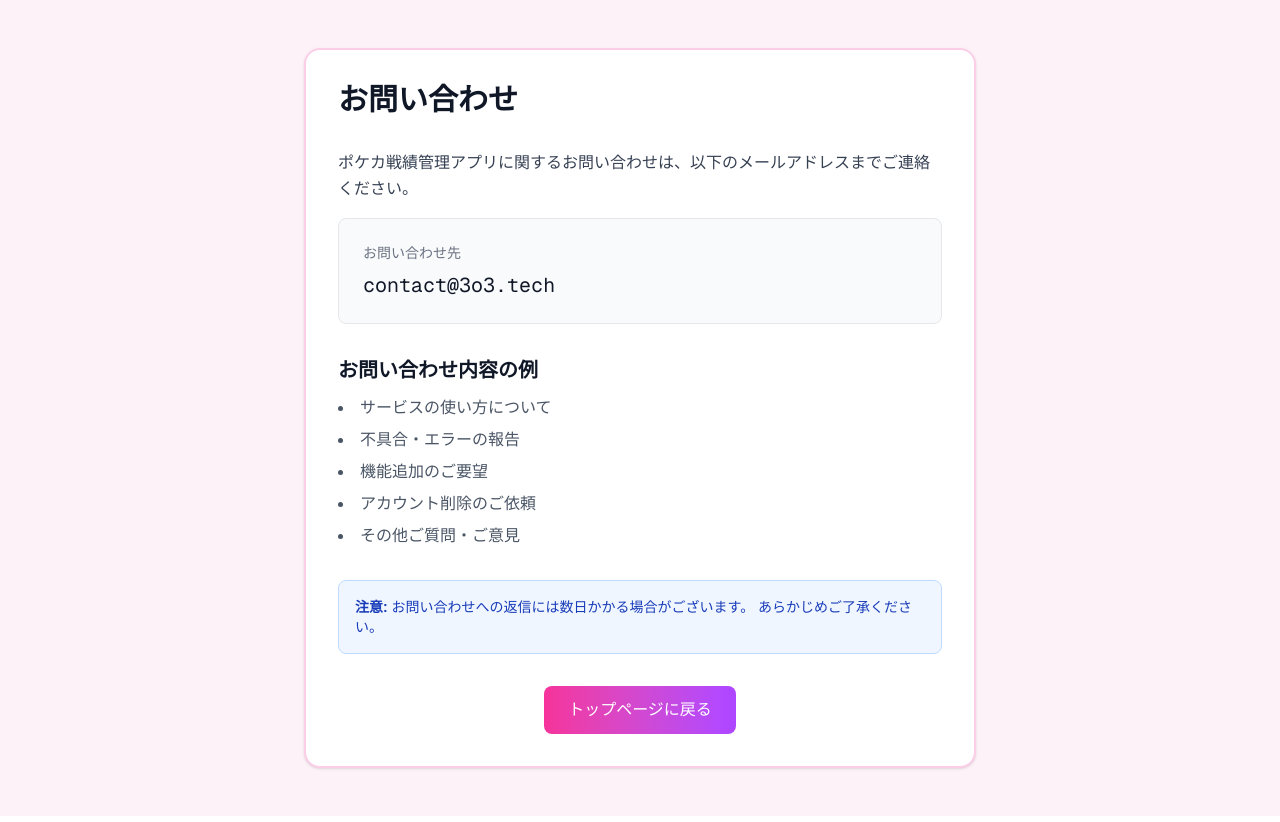
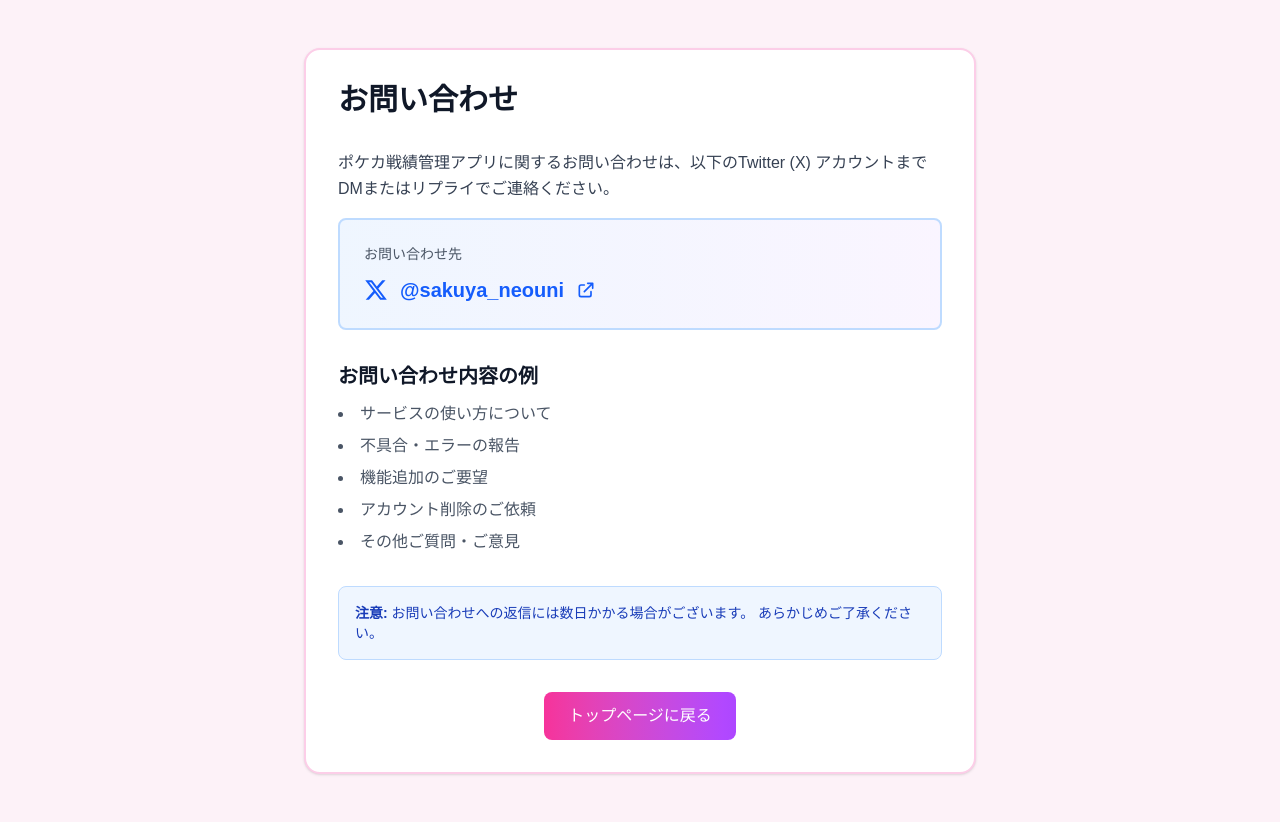
Before and after one commit to rmatsumoto3o3-blip/pokeka-app, a Next.js app: page /contact in a window 1280 px wide. Built offline with nearby package versions, Linux system fonts and the light colour scheme; no server answers.

Commit message:
feat: Update contact to Twitter/X link (@sakuya_neouni)

```diff
--- a/app/contact/page.tsx
+++ b/app/contact/page.tsx
@@ -29,14 +29,25 @@ export default function Contact() {
                 <div className="space-y-6 text-gray-700">
                     <section>
                         <p className="leading-relaxed mb-4">
-                            ポケカ戦績管理アプリに関するお問い合わせは、以下のメールアドレスまでご連絡ください。
+                            ポケカ戦績管理アプリに関するお問い合わせは、以下のTwitter (X) アカウントまでDMまたはリプライでご連絡ください。
                         </p>
 
-                        <div className="bg-gray-50 rounded-lg p-6 border border-gray-200">
-                            <p className="text-sm text-gray-500 mb-2">お問い合わせ先</p>
-                            <p className="text-xl text-gray-900 font-mono">
-                                contact@3o3.tech
-                            </p>
+                        <div className="bg-gradient-to-r from-blue-50 to-purple-50 rounded-lg p-6 border-2 border-blue-200">
+                            <p className="text-sm text-gray-600 mb-3">お問い合わせ先</p>
+                            <a
+                                href="https://x.com/sakuya_neouni"
+                                target="_blank"
+                                rel="noopener noreferrer"
+                                className="flex items-center gap-3 text-xl text-blue-600 hover:text-blue-700 font-semibold transition group"
+                            >
+                                <svg className="w-6 h-6 group-hover:scale-110 transition" fill="currentColor" viewBox="0 0 24 24">
+                                    <path d="M18.244 2.25h3.308l-7.227 8.26 8.502 11.24H16.17l-5.214-6.817L4.99 21.75H1.68l7.73-8.835L1.254 2.25H8.08l4.713 6.231zm-1.161 17.52h1.833L7.084 4.126H5.117z" />
+                                </svg>
+                                @sakuya_neouni
+                                <svg className="w-5 h-5" fill="none" stroke="currentColor" viewBox="0 0 24 24">
+                                    <path strokeLinecap="round" strokeLinejoin="round" strokeWidth={2} d="M10 6H6a2 2 0 00-2 2v10a2 2 0 002 2h10a2 2 0 002-2v-4M14 4h6m0 0v6m0-6L10 14" />
+                                </svg>
+                            </a>
                         </div>
                     </section>
 
--- a/components/Footer.tsx
+++ b/components/Footer.tsx
@@ -22,12 +22,17 @@ export default function Footer() {
                         >
                             プライバシーポリシー
                         </Link>
-                        <Link
-                            href="/contact"
-                            className="text-gray-400 hover:text-white transition"
+                        <a
+                            href="https://x.com/sakuya_neouni"
+                            target="_blank"
+                            rel="noopener noreferrer"
+                            className="text-gray-400 hover:text-white transition flex items-center gap-1"
                         >
+                            <svg className="w-4 h-4" fill="currentColor" viewBox="0 0 24 24">
+                                <path d="M18.244 2.25h3.308l-7.227 8.26 8.502 11.24H16.17l-5.214-6.817L4.99 21.75H1.68l7.73-8.835L1.254 2.25H8.08l4.713 6.231zm-1.161 17.52h1.833L7.084 4.126H5.117z" />
+                            </svg>
                             お問い合わせ
-                        </Link>
+                        </a>
                     </div>
                 </div>
             </div>
```
